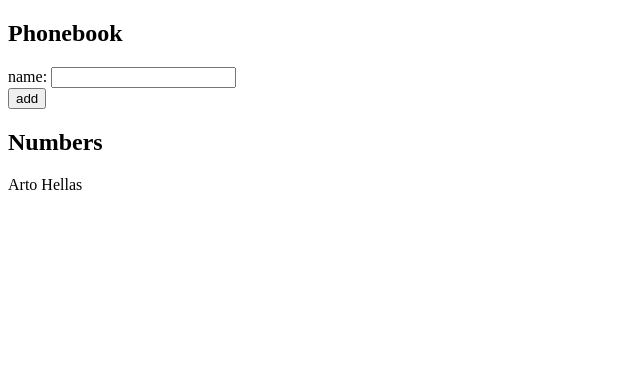
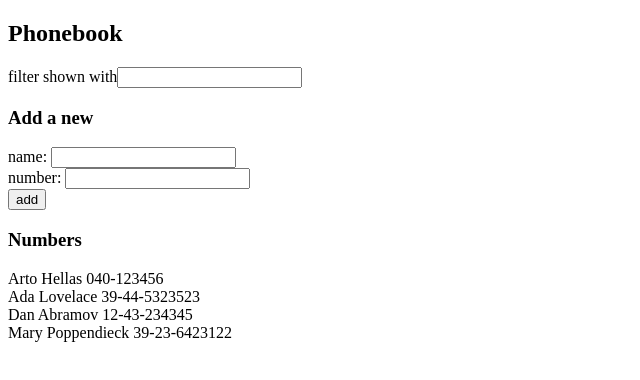
Before and after one commit to Nadine-Fadlallah/Full-Stack-Open-2020, a React (Create React App) app in the folder part2/phonebook/: page / in a window 1280 px wide. Shown: the top 380 px of the page, without its empty margins (0-640 px from the left). Built offline with nearby package versions, Linux system fonts and the light colour scheme.

Commit message:
Exercise 2.9 Solution

```diff
--- a/part2/phonebook/src/App.js
+++ b/part2/phonebook/src/App.js
@@ -1,42 +1,100 @@
 import React, { useState } from "react"
 import Contacts from "./components/Contacts"
-import Names from "./components/Contacts"
 
 const App = () => {
-  const [persons, setPersons] = useState([{ name: "Arto Hellas" }])
+  const [persons, setPersons] = useState([
+    { name: 'Arto Hellas', number: '040-123456' },
+    { name: 'Ada Lovelace', number: '39-44-5323523' },
+    { name: 'Dan Abramov', number: '12-43-234345' },
+    { name: 'Mary Poppendieck', number: '39-23-6423122' }
+  ])
   const [newName, setNewName] = useState("")
+  const [newNumber, setNewNumber] = useState("")
+  const[search, setNewSearch] = useState("")
 
-  const addName = (event) => {
+
+  const addContact = (event) => {
     event.preventDefault()
 
-    const personObj = {
-      name: newName
+    const repeatedName = persons
+      .filter((person) => person.name === newName)
+      .map((hit) => hit.name).join()
+
+    const repeatedNumber = persons
+      .filter((person) => person.number === newNumber)
+      .map((hit) => hit.number).join()
+    // Check no repetion or empty field
+    if (!(repeatedName || repeatedNumber)) {
+  // show a message if one of the inputs is empty or both and don't reset
+      if (!(newName && newNumber)) {
+        window.alert("Please fill the missing contact info!")
+        return;}
+
+      const personObj = {
+        name: newName,
+        number: newNumber
+      }
+
+      setPersons(persons.concat(personObj))
     }
 
-    setPersons(persons.concat(personObj))
+    else {
+      window.alert(
+        `${
+          repeatedName.length ? newName : newNumber
+        } is already added to phonebook`
+      )
+    }
+    //console.log("Repeated: " + repeatedName + repeatedNumber)
     setNewName("")
+    setNewNumber("")
+
   }
-
   const handleNameChange = (event) => {
     console.log(event.target.value)
     setNewName(event.target.value)
   }
 
+  const handleNumberChange = (event) => {
+    console.log(event.target.value)
+    setNewNumber(event.target.value)
+  }
+
+  const handleSearch = (event) => {
+    setNewSearch(event.target.value)
+  }
+  const isSubstring = (s1, s2) => {
+    return s1.toLowerCase().includes(s2.toLowerCase())
+  }
+
+const contacts = search.length? persons.filter(person => isSubstring(person.name,search)) : persons
+
   return (
     <div>
       <h2>Phonebook</h2>
-      <form onSubmit={addName}>
+
+      <form>
+        <div>
+          filter shown with<input value={search} onChange={handleSearch} />
+        </div>
+      </form>
+
+      <h3>Add a new</h3>
+      <form onSubmit={addContact}>
         <div>
           name: <input value={newName} onChange={handleNameChange} />
+        </div>
+        <div>
+          number: <input value={newNumber} onChange={handleNumberChange} />
         </div>
         <div>
           <button type="submit">add</button>
         </div>
       </form>
-      <h2>Numbers</h2>
+      <h3>Numbers</h3>
       <div>
-        {persons.map((person) => (
-          <Contacts key={person.name} name={person.name} />
+        {contacts.map((person) => (
+          <Contacts key={person.name} name={person.name} number={person.number} />
         ))}
       </div>
     </div>
--- a/part2/phonebook/src/components/Contacts.js
+++ b/part2/phonebook/src/components/Contacts.js
@@ -1,9 +1,9 @@
 import React from "react"
 
-const Contacts = ({ name }) => {
+const Contacts = ({ name, number }) => {
   return (
     <>
-      <div>{name}</div>
+      <div>{name} {number}</div>
     </>
   )
 }
```
